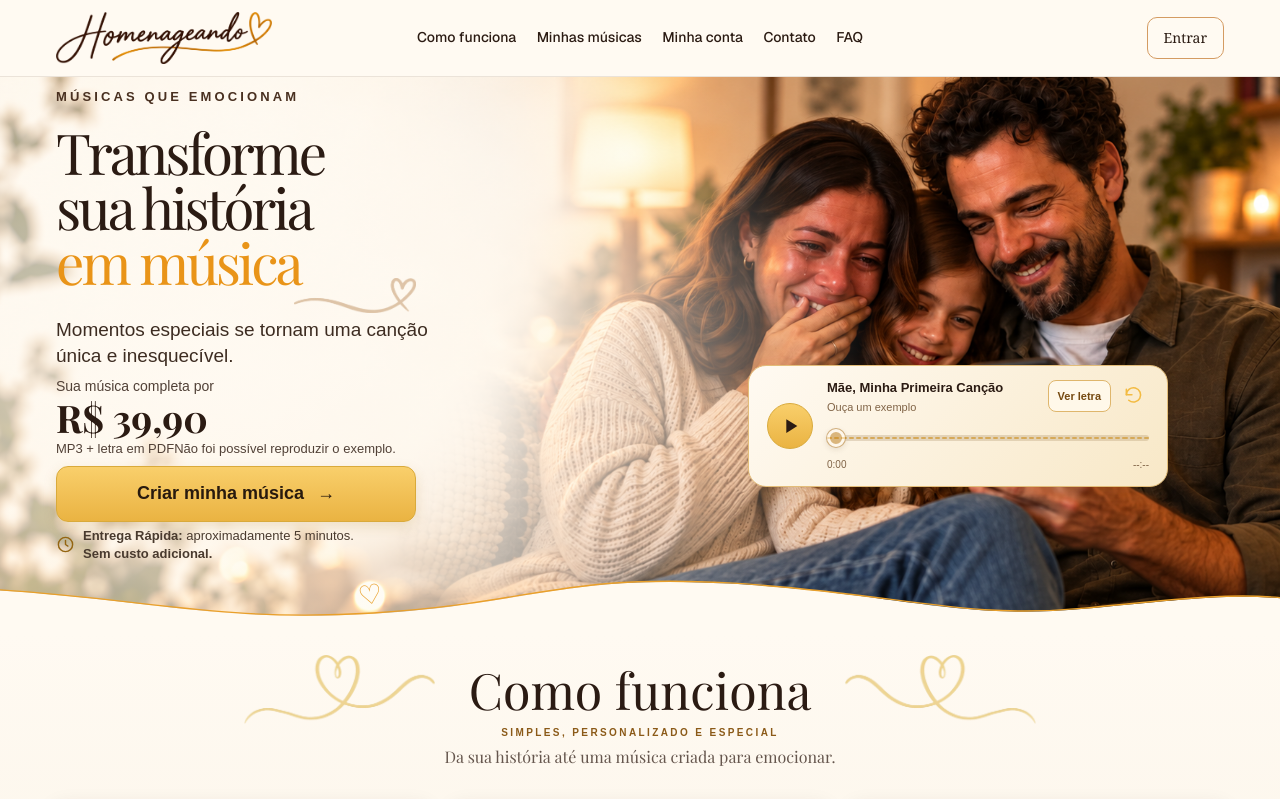
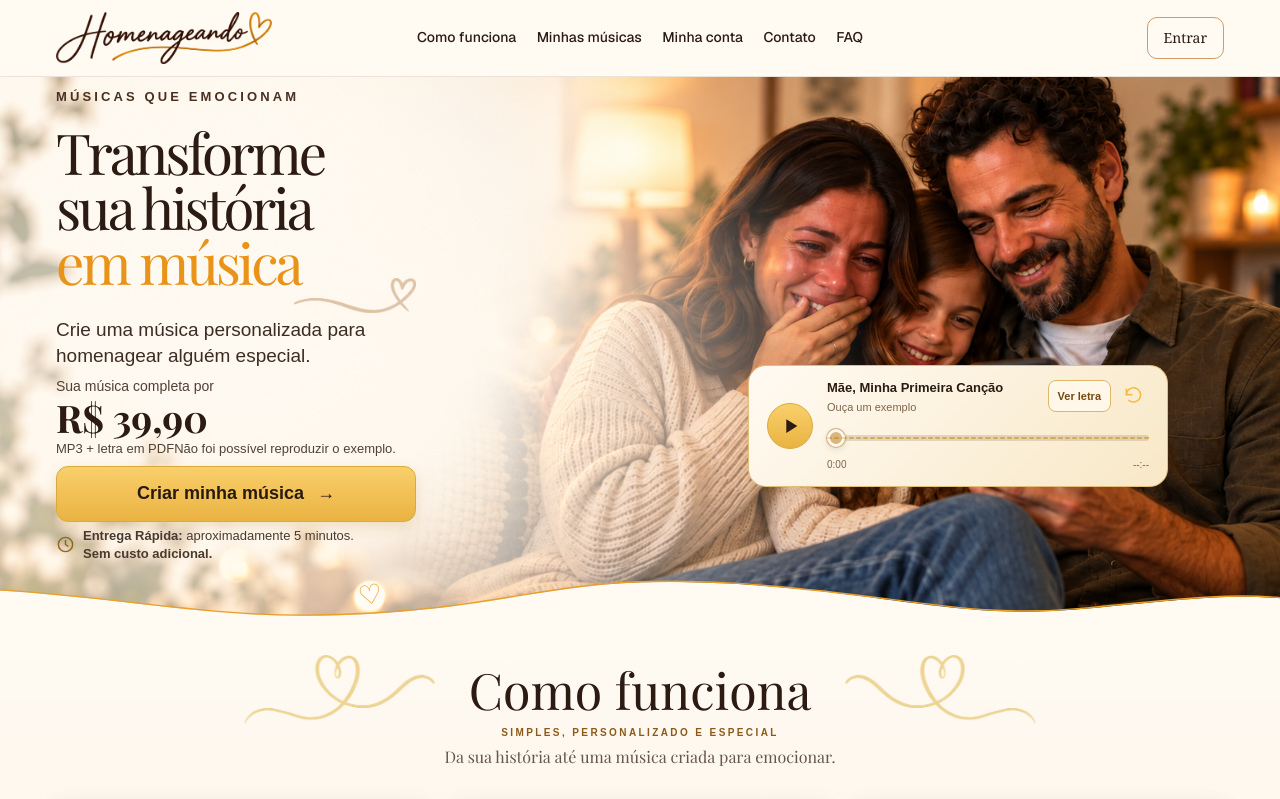
Before and after one commit to MrBreves/homenageando, a Next.js app: page / in a window 1280 px wide. Shown: the top 799 px of the page. Built offline with nearby package versions, Linux system fonts and the light colour scheme; no server answers.

Commit message:
seo: align public content components/home/Hero.tsx

```diff
--- a/components/home/Hero.tsx
+++ b/components/home/Hero.tsx
@@ -139,8 +139,8 @@ export default function Hero() {
           </h1>
 
           <p className={styles.description}>
-            <span>Momentos especiais se tornam</span>{" "}
-            <span>uma canção única e inesquecível.</span>
+            <span>Crie uma música personalizada</span>{" "}
+            <span>para homenagear alguém especial.</span>
           </p>
 
           <div className={styles.offer}>
```
